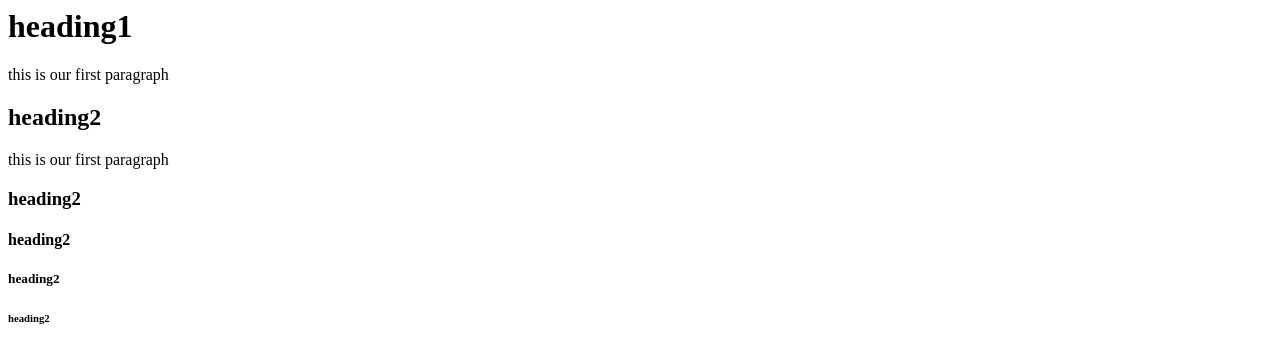
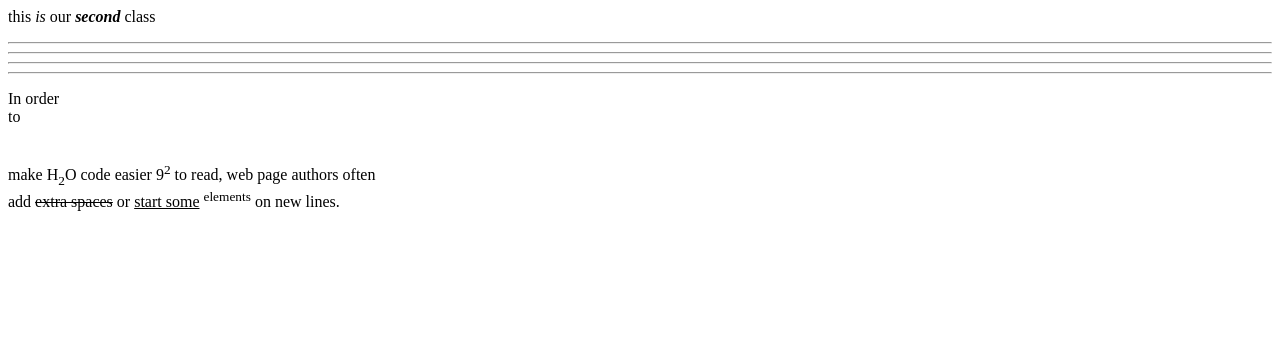
Before and after one commit to RaheelArif/MoreWayz1, a plain HTML site: page index.html in a window 1280 px wide. Drawn offline with Linux system fonts and the light colour scheme.

Commit message:
second chapter html

```diff
--- a/index.html
+++ b/index.html
@@ -1,14 +1,11 @@
 <html>
   <body>
 
-      <h1>heading1</h1>
-      <p>this is our first paragraph</p>
-      <h2>heading2</h2>
-      <p>this is our first paragraph</p>
-      <h3>heading2</h3>
-      <h4>heading2</h4>
-      <h5>heading2</h5>
-     <h6>heading2</h6>
+   <p> this <i>is</i> our <i><b>second</b></i> class</p>
+    <hr /><hr /><hr /><hr />
+
+    <p>In order <br /> to <br /><br /><br /> make H<sub>2</sub>O code easier 9<sup>2</sup> to read, web page authors often <br />
+            add <del>extra spaces</del> or <ins>start some</ins> <sup>elements</sup> on new lines.</p>
 
    </body>
 </html>
```
